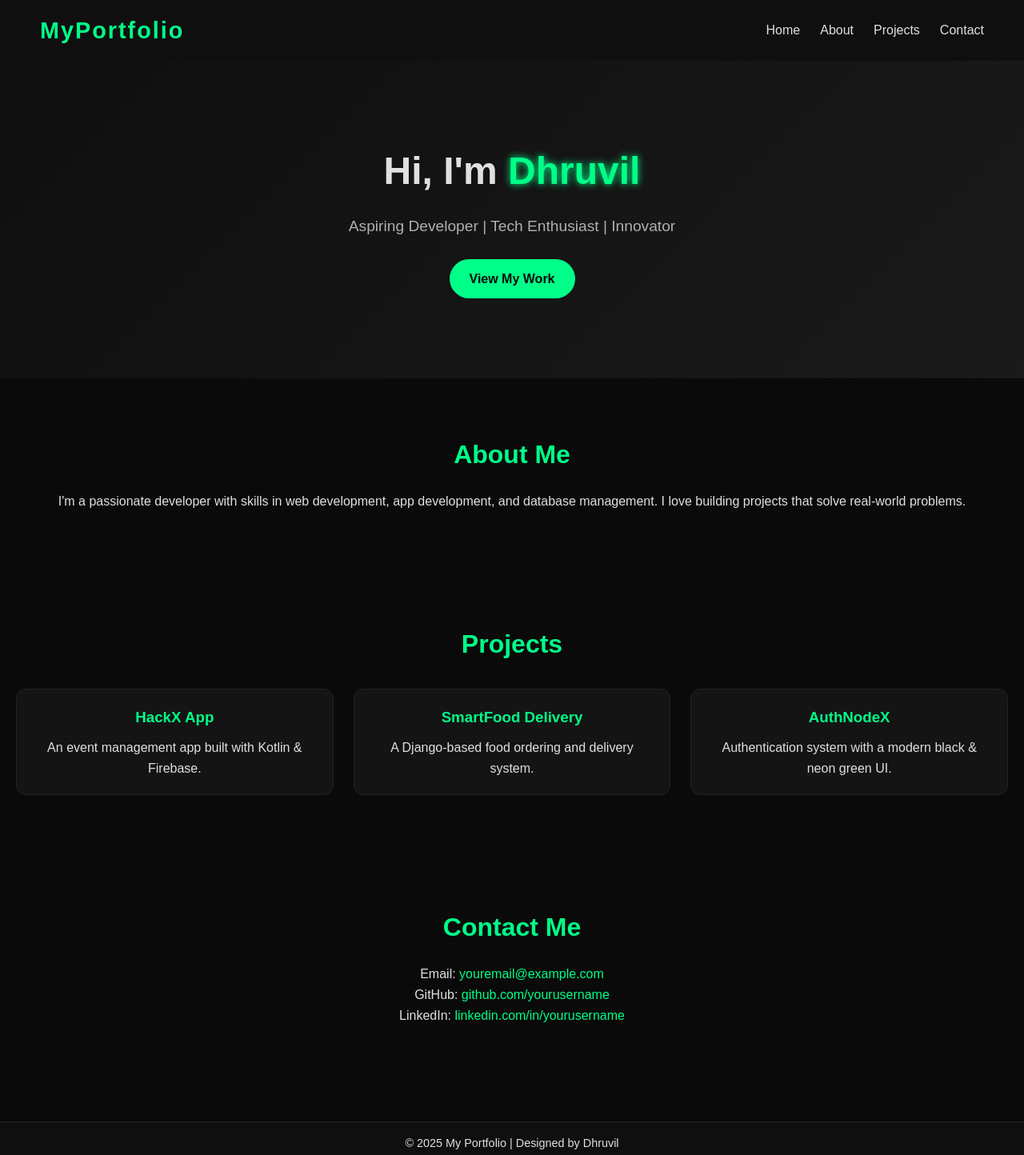
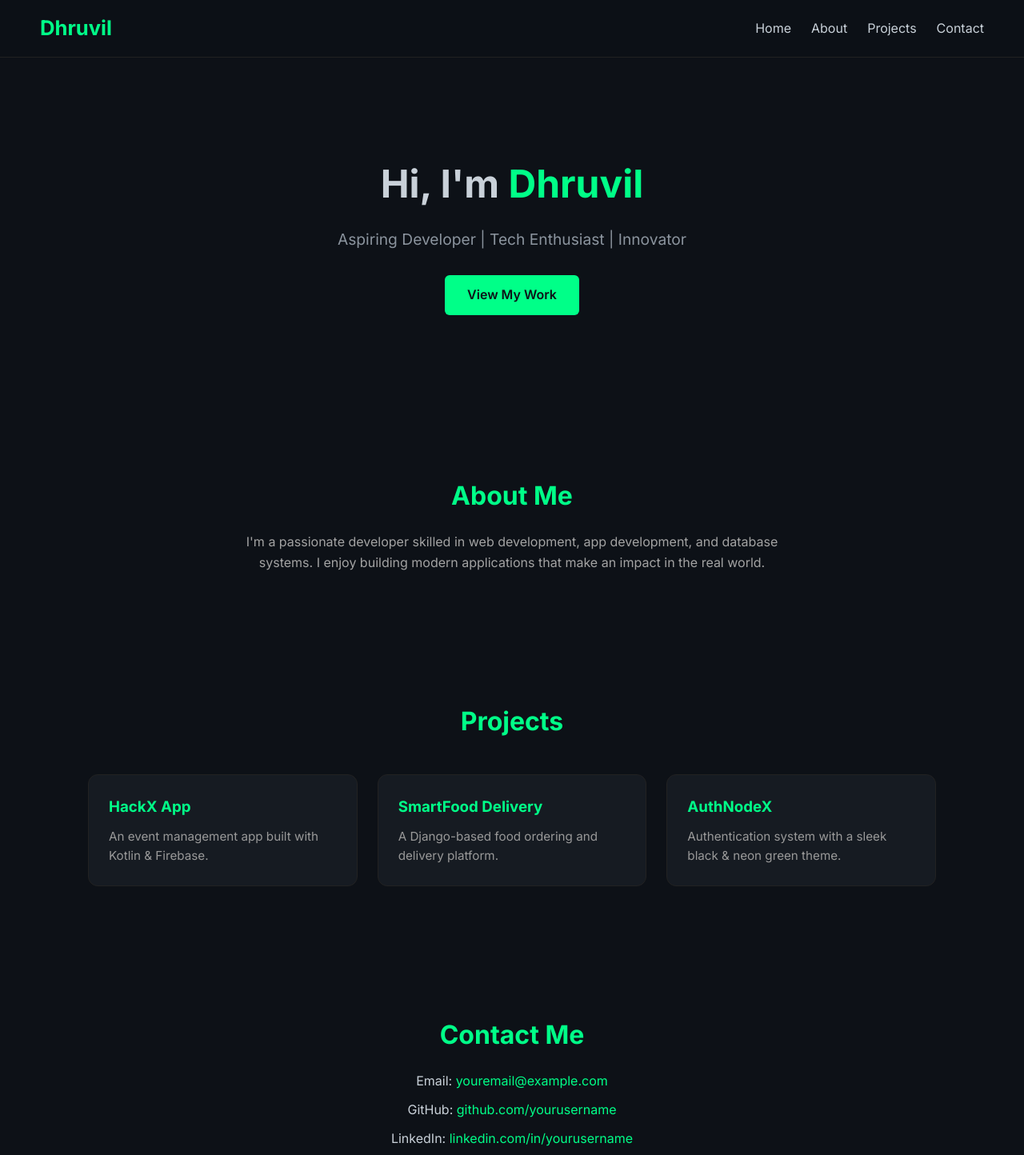
Before and after one commit to dhruvil-10/Project-1, a plain HTML site: page index.html in a window 1280 px wide. Shown: the top 1444 px of the page at 80% size. Drawn offline with Linux system fonts and the light colour scheme.

Commit message:
Update index.html

```diff
--- a/index.html
+++ b/index.html
@@ -5,26 +5,38 @@
   <meta name="viewport" content="width=device-width, initial-scale=1.0">
   <title>Dhruvil | Portfolio</title>
   <style>
-        /* Reset default styles */
+    /* Import Google Font */
+    @import url('https://fonts.googleapis.com/css2?family=Inter:wght@400;600;700&display=swap');
+
+    :root {
+      --bg-color: #0d1117;
+      --card-bg: #161b22;
+      --text-color: #c9d1d9;
+      --accent: #00ff88;
+      --accent-dark: #00cc6a;
+    }
+
     * {
       margin: 0;
       padding: 0;
       box-sizing: border-box;
-            font-family: "Poppins", sans-serif;
+      font-family: 'Inter', sans-serif;
     }
 
     body {
-            background-color: #0a0a0a;
-            color: #e0e0e0;
+      background: var(--bg-color);
+      color: var(--text-color);
       line-height: 1.6;
     }
 
     /* Navbar */
     header {
-            background: #0f0f0f;
-            padding: 15px 50px;
       position: sticky;
       top: 0;
+      background: rgba(13, 17, 23, 0.9);
+      backdrop-filter: blur(8px);
+      border-bottom: 1px solid #222;
+      padding: 15px 50px;
       z-index: 1000;
     }
 
@@ -32,13 +44,14 @@
       display: flex;
       justify-content: space-between;
       align-items: center;
+      max-width: 1200px;
+      margin: auto;
     }
 
     .logo {
-            font-size: 1.8rem;
-            font-weight: bold;
-            color: #00ff88;
-            letter-spacing: 2px;
+      font-size: 1.6rem;
+      font-weight: 700;
+      color: var(--accent);
     }
 
     .nav-links {
@@ -49,141 +62,154 @@
 
     .nav-links li a {
       text-decoration: none;
-            color: #e0e0e0;
-            font-size: 1rem;
+      color: var(--text-color);
+      font-weight: 500;
       transition: 0.3s;
     }
 
     .nav-links li a:hover {
-            color: #00ff88;
-            text-shadow: 0 0 8px #00ff88;
+      color: var(--accent);
     }
 
     /* Hero Section */
     .hero {
       text-align: center;
-            padding: 100px 20px;
-            background: linear-gradient(135deg, #0f0f0f, #1a1a1a);
+      padding: 120px 20px;
+      max-width: 900px;
+      margin: auto;
     }
 
     .hero h1 {
       font-size: 3rem;
-            margin-bottom: 15px;
+      font-weight: 700;
     }
 
-        .hero .highlight {
-            color: #00ff88;
-            text-shadow: 0 0 10px #00ff88;
+    .highlight {
+      color: var(--accent);
     }
 
     .hero p {
+      margin: 15px 0 30px;
+      color: #8b949e;
       font-size: 1.2rem;
-            margin-bottom: 25px;
-            color: #b0b0b0;
     }
 
     .btn {
       display: inline-block;
-            padding: 12px 25px;
-            background: #00ff88;
-            color: #0a0a0a;
-            font-weight: bold;
-            border-radius: 30px;
+      padding: 12px 28px;
+      border-radius: 6px;
+      font-weight: 600;
       text-decoration: none;
+      background: var(--accent);
+      color: #0d1117;
       transition: 0.3s;
     }
 
     .btn:hover {
-            background: #00cc6a;
-            box-shadow: 0 0 15px #00ff88;
+      background: var(--accent-dark);
+      box-shadow: 0 0 15px var(--accent);
     }
 
-        /* About Section */
-        .about {
-            padding: 70px 20px;
+    /* Section Title */
+    section h2 {
       text-align: center;
+      font-size: 2rem;
+      margin-bottom: 20px;
+      color: var(--accent);
     }
 
-        .about h2 {
-            font-size: 2rem;
-            margin-bottom: 20px;
-            color: #00ff88;
+    section {
+      padding: 80px 20px;
+      max-width: 1100px;
+      margin: auto;
     }
 
-        /* Projects Section */
-        .projects {
-            padding: 70px 20px;
+    /* About */
+    .about p {
       text-align: center;
+      max-width: 700px;
+      margin: auto;
+      color: #a3a3a3;
     }
 
-        .projects h2 {
-            font-size: 2rem;
-            margin-bottom: 30px;
-            color: #00ff88;
-        }
-
+    /* Projects */
     .project-grid {
       display: grid;
-            grid-template-columns: repeat(auto-fit, minmax(250px, 1fr));
+      grid-template-columns: repeat(auto-fit, minmax(280px, 1fr));
       gap: 25px;
+      margin-top: 40px;
     }
 
     .project-card {
-            background: #141414;
-            padding: 20px;
+      background: var(--card-bg);
+      padding: 25px;
       border-radius: 12px;
-            transition: 0.3s;
       border: 1px solid #222;
+      transition: transform 0.3s, box-shadow 0.3s;
     }
 
     .project-card h3 {
-            color: #00ff88;
       margin-bottom: 10px;
+      color: var(--accent);
+    }
+
+    .project-card p {
+      color: #999;
+      font-size: 0.95rem;
     }
 
     .project-card:hover {
-            transform: translateY(-8px);
-            box-shadow: 0 0 20px #00ff88;
+      transform: translateY(-6px);
+      box-shadow: 0 0 20px rgba(0, 255, 136, 0.3);
     }
 
-        /* Contact Section */
-        .contact {
-            padding: 70px 20px;
+    /* Contact */
+    .contact p {
       text-align: center;
-        }
-
-        .contact h2 {
-            font-size: 2rem;
-            margin-bottom: 20px;
-            color: #00ff88;
+      margin: 10px 0;
     }
 
     .contact a {
-            color: #00ff88;
+      color: var(--accent);
       text-decoration: none;
       transition: 0.3s;
     }
 
     .contact a:hover {
-            text-shadow: 0 0 8px #00ff88;
+      text-shadow: 0 0 6px var(--accent);
     }
 
     /* Footer */
     footer {
-            background: #0f0f0f;
+      background: #0b0f14;
       text-align: center;
-            padding: 15px;
+      padding: 20px;
       font-size: 0.9rem;
       border-top: 1px solid #222;
-            margin-top: 50px;
+      margin-top: 40px;
+      color: #666;
+    }
+
+    /* Simple Fade-in Animation */
+    .fade-in {
+      opacity: 0;
+      transform: translateY(20px);
+      animation: fadeIn 1s forwards;
+    }
+
+    @keyframes fadeIn {
+      to {
+        opacity: 1;
+        transform: translateY(0);
+      }
     }
   </style>
 </head>
 <body>
-    <!-- Header / Navigation -->
+  <!-- Navbar -->
   <header>
     <nav>
-            <div class="logo">MyPortfolio</div>
+      <div class="logo">Dhruvil</div>
       <ul class="nav-links">
         <li><a href="#home">Home</a></li>
         <li><a href="#about">About</a></li>
@@ -193,25 +219,24 @@
     </nav>
   </header>
 
-    <!-- Hero Section -->
-    <section id="home" class="hero">
+  <!-- Hero -->
+  <section id="home" class="hero fade-in">
     <h1>Hi, I'm <span class="highlight">Dhruvil</span></h1>
     <p>Aspiring Developer | Tech Enthusiast | Innovator</p>
     <a href="#projects" class="btn">View My Work</a>
   </section>
 
-    <!-- About Section -->
-    <section id="about" class="about">
+  <!-- About -->
+  <section id="about" class="about fade-in">
     <h2>About Me</h2>
     <p>
-            I'm a passionate developer with skills in web development,
-            app development, and database management.
-            I love building projects that solve real-world problems.
+      I'm a passionate developer skilled in web development, app development, and database systems.
+      I enjoy building modern applications that make an impact in the real world.
     </p>
   </section>
 
-    <!-- Projects Section -->
-    <section id="projects" class="projects">
+  <!-- Projects -->
+  <section id="projects" class="projects fade-in">
     <h2>Projects</h2>
     <div class="project-grid">
       <div class="project-card">
@@ -220,17 +245,17 @@
       </div>
       <div class="project-card">
         <h3>SmartFood Delivery</h3>
-                <p>A Django-based food ordering and delivery system.</p>
+        <p>A Django-based food ordering and delivery platform.</p>
       </div>
       <div class="project-card">
         <h3>AuthNodeX</h3>
-                <p>Authentication system with a modern black & neon green UI.</p>
+        <p>Authentication system with a sleek black & neon green theme.</p>
       </div>
     </div>
   </section>
 
-    <!-- Contact Section -->
-    <section id="contact" class="contact">
+  <!-- Contact -->
+  <section id="contact" class="contact fade-in">
     <h2>Contact Me</h2>
     <p>Email: <a href="mailto:youremail@example.com">youremail@example.com</a></p>
     <p>GitHub: <a href="https://github.com/yourusername" target="_blank">github.com/yourusername</a></p>
@@ -239,7 +264,7 @@
 
   <!-- Footer -->
   <footer>
-        <p>© 2025 My Portfolio | Designed by Dhruvil</p>
+    <p>© 2025 Dhruvil | All Rights Reserved</p>
   </footer>
 </body>
 </html>
```
Lines whose indentation alone changed are shown as unchanged.
